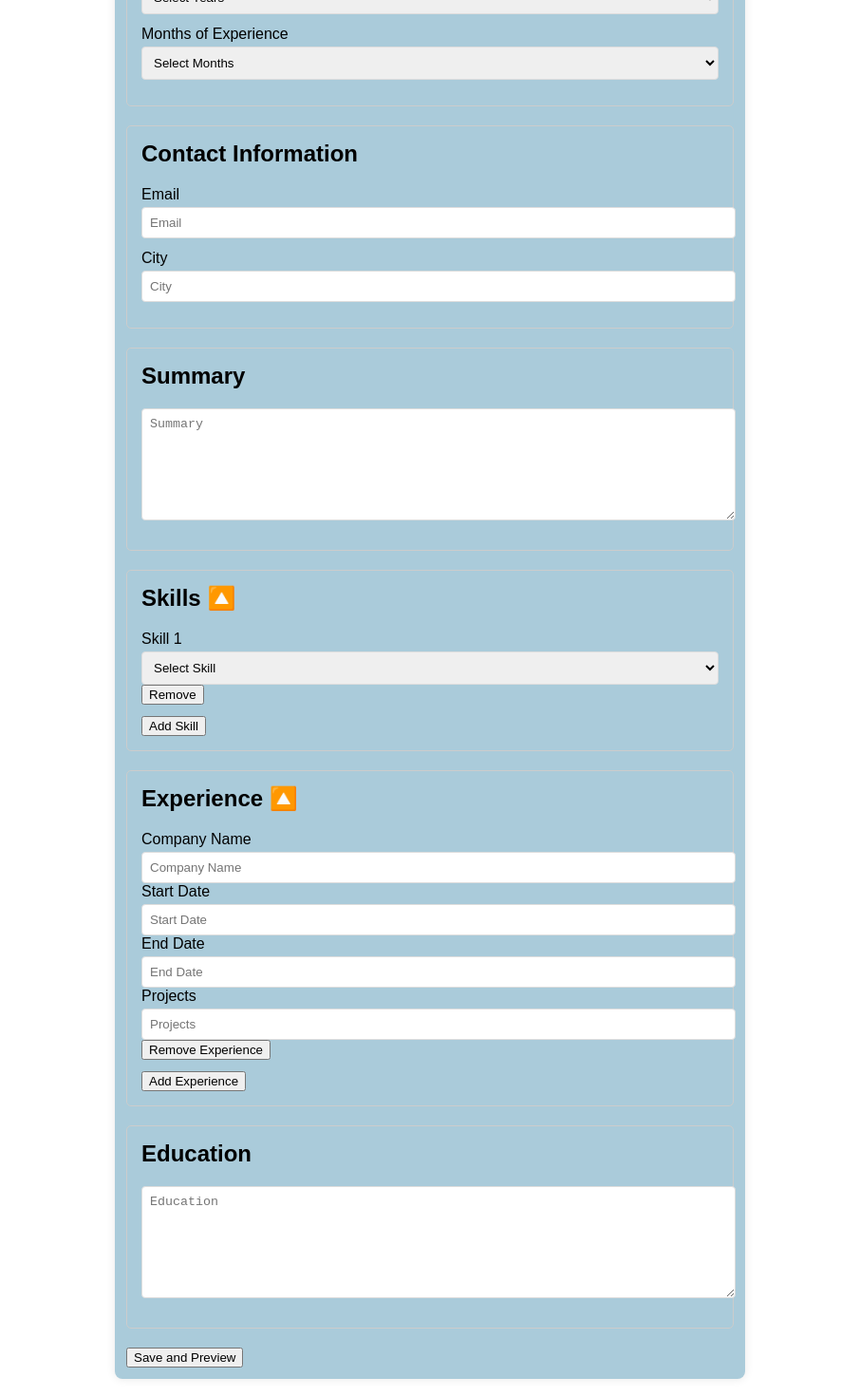
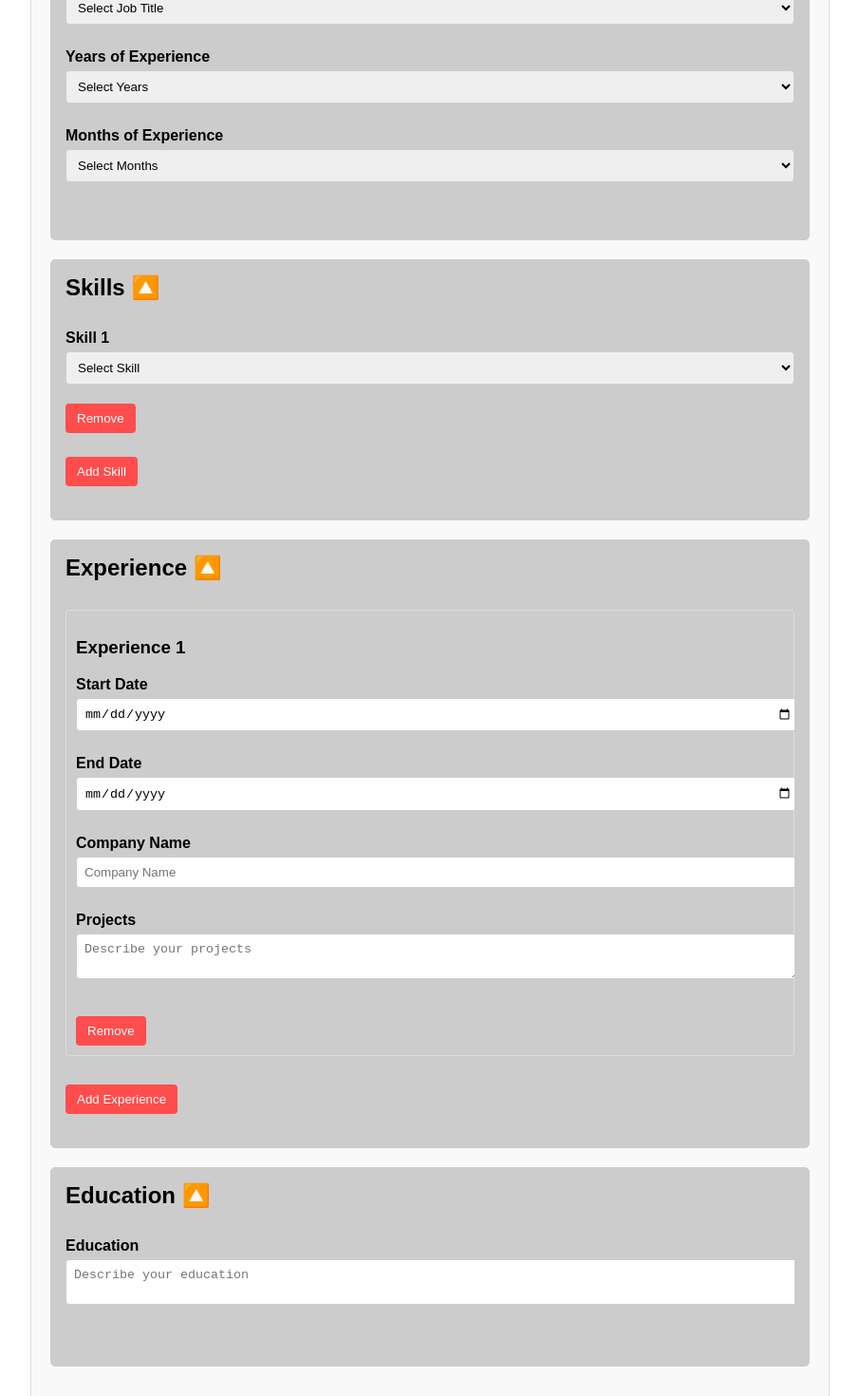
Before and after one commit to Mugdhashrivastava/Resume-generator-React, a React (Create React App) app: page / in a window 1280 px wide. Shown: the part 620-2090 px from the top of the page at 95% size, without its empty margins (187-1092 px from the left). Built offline with nearby package versions, Linux system fonts and the light colour scheme.

Commit message:
collapsing-expansion of each section

```diff
--- a/src/components/ResumeForm.css
+++ b/src/components/ResumeForm.css
@@ -1,68 +1,84 @@
-
 .resume-form {
-  width: 50%;
-  font-family: Arial, sans-serif;
-  background-color: #aacbda;
-  padding: 0.75rem;
-  border-radius: 8px;
-  box-shadow: 0 0 10px rgba(0, 0, 0, 0.1);
-  margin: 2rem auto;
+  width: 100%;
+  max-width: 800px;
+  margin: 0 auto;
+  padding: 20px;
+  background-color: #f9f9f9;
+  border: 1px solid #ddd;
+  border-radius: 5px;
 }
 
+.form-section {
+  margin-bottom: 20px;
+  background-color:#ccc;
+}
 
-.form-section {
-  margin-bottom: 1rem;
+.form-section h2 {
+  font-size: 1.5em;
+  cursor: pointer;
+  display: flex;
+  justify-content: space-between;
+  align-items: center;
+}
+
+.collapsible-content {
+  overflow: hidden;
+  transition: max-height 0.3s ease-out, padding 0.3s ease-out;
+}
+
+.collapsible-content.collapsed {
+  max-height: 0;
+  padding: 0;
+}
+
+.collapsible-content.expanded {
+  max-height: 1000px;
+  padding: 10px 0;
 }
 
 .form-group {
-  margin-bottom: 0.75rem;
+  margin-bottom: 15px;
 }
 
 .form-group label {
   display: block;
-  margin-bottom: 0.25rem;
+  margin-bottom: 5px;
+  font-weight: bold;
 }
 
 .form-group input,
 .form-group select,
 .form-group textarea {
   width: 100%;
-  padding: 0.5rem;
+  padding: 8px;
+  margin-bottom: 10px;
+  border: 1px solid #ccc;
   border-radius: 4px;
-  border: 1px solid #ddd;
 }
 
-.form-group textarea {
-  height: 100px;
-}
-
-.collapsible-section {
-  border: 1px solid #ddd;
-  border-radius: 8px;
-  overflow: hidden;
-}
-
-.collapsible-header {
-  background-color: #dde;
-  padding: 0.5rem;
-  cursor: pointer;
-}
-
-.skills-section,
-.experience-section {
-  padding: 0.5rem;
-}
-
-.submit-button {
-  padding: 0.75rem;
-  background-color: #007bff;
+button[type="button"] {
+  margin-top: 10px;
+  padding: 8px 12px;
+  background-color: #ff4d4d;
   color: white;
   border: none;
   border-radius: 4px;
   cursor: pointer;
-  font-size: 1rem;
 }
 
-.submit-button:hover {
-  background-color: #0056b3;
+button[type="submit"] {
+  margin-top: 20px;
+  padding: 10px 20px;
+  background-color: #4caf50;
+  color: white;
+  border: none;
+  border-radius: 4px;
+  cursor: pointer;
 }
+
+.experience-section {
+  margin-bottom: 20px;
+  padding: 10px;
+  border: 1px solid #ddd;
+  border-radius: 4px;
+}
--- a/src/components/ResumeForm.js
+++ b/src/components/ResumeForm.js
@@ -96,8 +96,14 @@ const ResumeForm = ({ onSave }) => {
     });
   };
 
+  const [isPersonalInfoCollapsed, setIsPersonalInfoCollapsed] = useState(false);
   const [isSkillsCollapsed, setIsSkillsCollapsed] = useState(false);
   const [isExperienceCollapsed, setIsExperienceCollapsed] = useState(false);
+  const [isEducationCollapsed, setIsEducationCollapsed] = useState(false);
+
+  const togglePersonalInfo = () => {
+    setIsPersonalInfoCollapsed(!isPersonalInfoCollapsed);
+  };
 
   const toggleSkills = () => {
     setIsSkillsCollapsed(!isSkillsCollapsed);
@@ -105,6 +111,10 @@ const ResumeForm = ({ onSave }) => {
 
   const toggleExperience = () => {
     setIsExperienceCollapsed(!isExperienceCollapsed);
+  };
+
+  const toggleEducation = () => {
+    setIsEducationCollapsed(!isEducationCollapsed);
   };
 
   const [jobTitles, setJobTitles] = useState([]);
@@ -125,16 +135,27 @@ const ResumeForm = ({ onSave }) => {
     <form onSubmit={handleSubmit} className="resume-form">
       {/* Personal Information Section */}
       <div className="form-section">
-        <h2>Personal Information</h2>
+        <h2
+          onClick={togglePersonalInfo}
+          aria-expanded={!isPersonalInfoCollapsed}
+          aria-controls="personal-info-section"
+        >
+          Personal Information {isPersonalInfoCollapsed ? '🔽' : '🔼'}
+        </h2>
+        <div
+          id="personal-info-section"
+          className={`collapsible-content ${isPersonalInfoCollapsed ? 'collapsed' : 'expanded'}`}
+        >
           <div className="form-group">
             <label htmlFor="picture">Profile Picture</label>
-          <input
+            <input required
               type="file"
               name="picture"
               id="picture"
               onChange={handleChange}
             />
           </div>
+          {/* Other fields for personal information */}
           <div className="form-group">
             <label htmlFor="titlePrefix">Title</label>
             <select
@@ -153,7 +174,7 @@ const ResumeForm = ({ onSave }) => {
           </div>
           <div className="form-group">
             <label htmlFor="firstName">First Name</label>
-          <input
+            <input required
               type="text"
               name="firstName"
               id="firstName"
@@ -175,7 +196,7 @@ const ResumeForm = ({ onSave }) => {
           </div>
           <div className="form-group">
             <label htmlFor="lastName">Last Name</label>
-          <input
+            <input required
               type="text"
               name="lastName"
               id="lastName"
@@ -233,64 +254,21 @@ const ResumeForm = ({ onSave }) => {
             </select>
           </div>
         </div>
-
-      {/* Contact Information Section */}
-      <div className="form-section">
-        <h2>Contact Information</h2>
-        <div className="form-group">
-          <label htmlFor="email">Email</label>
-          <input
-            type="email"
-            name="email"
-            id="email"
-            placeholder="Email"
-            value={data.email}
-            onChange={handleChange}
-          />
-        </div>
-        <div className="form-group">
-          <label htmlFor="city">City</label>
-          <input
-            type="text"
-            name="city"
-            id="city"
-            placeholder="City"
-            value={data.city}
-            onChange={handleChange}
-          />
-        </div>
-        {/* <div className="form-group">
-          <label htmlFor="country">Country</label>
-          <input
-            type="text"
-            name="country"
-            id="country"
-            placeholder="Country"
-            value={data.country}
-            onChange={handleChange}
-          />
-        </div> */}
-      </div>
-
-      {/* Summary Section */}
-      <div className="form-section">
-        <h2>Summary</h2>
-        <div className="form-group">
-          <textarea
-            name="summary"
-            id="summary"
-            placeholder="Summary"
-            value={data.summary}
-            onChange={handleChange}
-          />
-        </div>
       </div>
 
       {/* Skills Section */}
       <div className="form-section">
-        <h2 onClick={toggleSkills}>Skills {isSkillsCollapsed ? '🔽' : '🔼'}</h2>
-        {!isSkillsCollapsed && (
-          <>
+        <h2
+          onClick={toggleSkills}
+          aria-expanded={!isSkillsCollapsed}
+          aria-controls="skills-section"
+        >
+          Skills {isSkillsCollapsed ? '🔽' : '🔼'}
+        </h2>
+        <div
+          id="skills-section"
+          className={`collapsible-content ${isSkillsCollapsed ? 'collapsed' : 'expanded'}`}
+        >
           {data.skills.map((skill, index) => (
             <div key={index} className="form-group">
               <label htmlFor={`skill${index}`}>Skill {index + 1}</label>
@@ -311,17 +289,46 @@ const ResumeForm = ({ onSave }) => {
             </div>
           ))}
           <button type="button" onClick={addSkill}>Add Skill</button>
-          </>
-        )}
+        </div>
       </div>
 
       {/* Experience Section */}
       <div className="form-section">
-        <h2 onClick={toggleExperience}>Experience {isExperienceCollapsed ? '🔽' : '🔼'}</h2>
-        {!isExperienceCollapsed && (
-          <>
+        <h2
+          onClick={toggleExperience}
+          aria-expanded={!isExperienceCollapsed}
+          aria-controls="experience-section"
+        >
+          Experience {isExperienceCollapsed ? '🔽' : '🔼'}
+        </h2>
+        <div
+          id="experience-section"
+          className={`collapsible-content ${isExperienceCollapsed ? 'collapsed' : 'expanded'}`}
+        >
           {data.experience.map((exp, index) => (
-              <div key={index} className="form-group experience">
+            <div key={index} className="experience-section">
+              <h3>Experience {index + 1}</h3>
+              <div className="form-group">
+                <label htmlFor={`startDate${index}`}>Start Date</label>
+                <input
+                  type="date"
+                  name="startDate"
+                  id={`startDate${index}`}
+                  value={exp.startDate}
+                  onChange={(e) => handleExperienceChange(index, e)}
+                />
+              </div>
+              <div className="form-group">
+                <label htmlFor={`endDate${index}`}>End Date</label>
+                <input
+                  type="date"
+                  name="endDate"
+                  id={`endDate${index}`}
+                  value={exp.endDate}
+                  onChange={(e) => handleExperienceChange(index, e)}
+                />
+              </div>
+              <div className="form-group">
                 <label htmlFor={`companyName${index}`}>Company Name</label>
                 <input
                   type="text"
@@ -331,52 +338,47 @@ const ResumeForm = ({ onSave }) => {
                   value={exp.companyName}
                   onChange={(e) => handleExperienceChange(index, e)}
                 />
-                <label htmlFor={`startDate${index}`}>Start Date</label>
-                <input
-                  type="text"
-                  name="startDate"
-                  id={`startDate${index}`}
-                  placeholder="Start Date"
-                  value={exp.startDate}
-                  onChange={(e) => handleExperienceChange(index, e)}
-                />
-                <label htmlFor={`endDate${index}`}>End Date</label>
-                <input
-                  type="text"
-                  name="endDate"
-                  id={`endDate${index}`}
-                  placeholder="End Date"
-                  value={exp.endDate}
-                  onChange={(e) => handleExperienceChange(index, e)}
-                />
+              </div>
+              <div className="form-group">
                 <label htmlFor={`projects${index}`}>Projects</label>
-                <input
-                  type="text"
+                <textarea
                   name="projects"
                   id={`projects${index}`}
-                  placeholder="Projects"
+                  placeholder="Describe your projects"
                   value={exp.projects}
                   onChange={(e) => handleExperienceChange(index, e)}
-                />
-                <button type="button" onClick={() => handleExperienceRemove(index)}>Remove Experience</button>
+                ></textarea>
+              </div>
+              <button type="button" onClick={() => handleExperienceRemove(index)}>Remove</button>
             </div>
           ))}
           <button type="button" onClick={addExperienceSection}>Add Experience</button>
-          </>
-        )}
+        </div>
       </div>
 
       {/* Education Section */}
       <div className="form-section">
-        <h2>Education</h2>
+        <h2
+          onClick={toggleEducation}
+          aria-expanded={!isEducationCollapsed}
+          aria-controls="education-section"
+        >
+          Education {isEducationCollapsed ? '🔽' : '🔼'}
+        </h2>
+        <div
+          id="education-section"
+          className={`collapsible-content ${isEducationCollapsed ? 'collapsed' : 'expanded'}`}
+        >
           <div className="form-group">
+            <label htmlFor="education">Education</label>
             <textarea
               name="education"
               id="education"
-            placeholder="Education"
+              placeholder="Describe your education"
               value={data.education}
               onChange={handleChange}
-          />
+            ></textarea>
+          </div>
         </div>
       </div>
 
```
Lines whose indentation alone changed are shown as unchanged.
